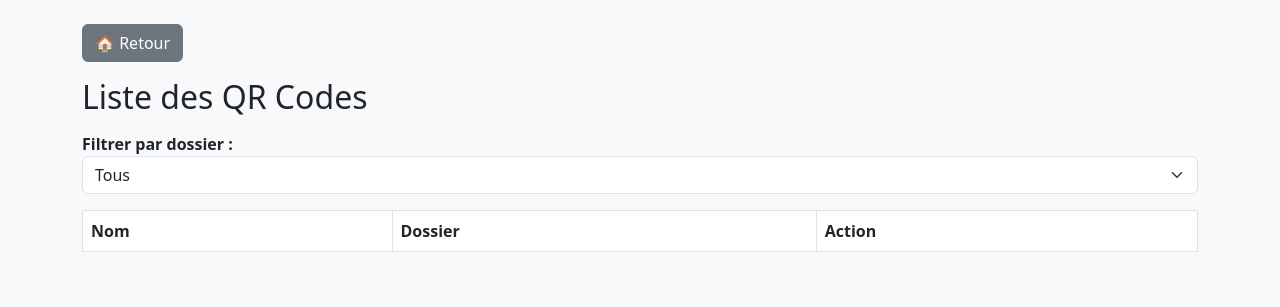
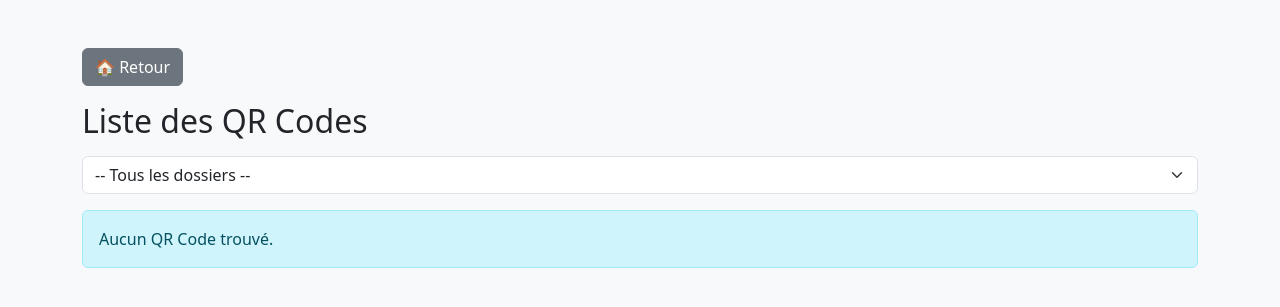
Before and after one commit to fode-konate/qr-code-dynamic, a Flask app: page /list in a window 1280 px wide. Shown: the top 307 px of the page. Run offline with Flask 3, Linux system fonts and the light colour scheme; the visitor is signed in with stand-in values (Sample User, id 1); lists and menus that the app fills with data are empty.

Commit message:
correction 10

```diff
--- a/templates/list.html
+++ b/templates/list.html
@@ -4,28 +4,29 @@
   <meta charset="UTF-8">
   <title>Liste des QR Codes</title>
   <link href="https://cdn.jsdelivr.net/npm/bootstrap@5.3.0/dist/css/bootstrap.min.css" rel="stylesheet">
+  <script src="https://cdn.jsdelivr.net/npm/bootstrap@5.3.0/dist/js/bootstrap.bundle.min.js"></script>
 </head>
-<body style="background-color: #f8f9fa;">
-
-  <div class="container mt-4">
+<body class="bg-light">
+  <div class="container mt-5">
     <a href="{{ url_for('home') }}" class="btn btn-secondary mb-3">🏠 Retour</a>
 
     <h2 class="mb-3">Liste des QR Codes</h2>
 
-    <form method="GET" class="mb-3">
-      <label for="folder" style="font-weight:bold;">Filtrer par dossier :</label>
-      <select name="folder" id="folder" class="form-select" onchange="this.form.submit()">
-        <option value="">Tous</option>
+    <form method="get" class="mb-3">
+      <select name="folder" class="form-select" onchange="this.form.submit()">
+        <option value="">-- Tous les dossiers --</option>
         {% for f in folders %}
-          <option value="{{ f }}" {% if selected_folder == f %}selected{% endif %}>{{ f }}</option>
+          <option value="{{ f }}" {% if f == selected_folder %}selected{% endif %}>{{ f }}</option>
         {% endfor %}
       </select>
     </form>
 
-    <table class="table table-bordered table-hover table-striped" style="background-color:white;">
+    {% if qr_codes %}
+      <table class="table table-bordered table-hover">
         <thead>
           <tr>
-          <th>Nom</th>
+            <th>ID</th>
+            <th>Nom (QR)</th>
             <th>Dossier</th>
             <th>Action</th>
           </tr>
@@ -33,20 +34,41 @@
         <tbody>
           {% for qr in qr_codes %}
             <tr>
-            <td>{{ qr.custom_id or qr.id }}</td>
+              <td>{{ qr.id }}</td>
+              <td>
+                <a href="#" data-bs-toggle="modal" data-bs-target="#qrModal{{ qr.id }}">{{ qr.custom_id or '—' }}</a>
+
+                <!-- Modal pour QR Code -->
+                <div class="modal fade" id="qrModal{{ qr.id }}" tabindex="-1" aria-labelledby="qrModalLabel{{ qr.id }}" aria-hidden="true">
+                  <div class="modal-dialog modal-dialog-centered">
+                    <div class="modal-content">
+                      <div class="modal-header">
+                        <h5 class="modal-title" id="qrModalLabel{{ qr.id }}">QR Code pour {{ qr.custom_id or qr.id }}</h5>
+                        <button type="button" class="btn-close" data-bs-dismiss="modal" aria-label="Fermer"></button>
+                      </div>
+                      <div class="modal-body text-center">
+                        <img src="https://api.qrserver.com/v1/create-qr-code/?data={{ url_for('redirect_dynamic', unique_id=qr.id, _external=True) }}&size=200x200" alt="QR Code">
+                        <p class="mt-3"><a href="{{ url_for('redirect_dynamic', unique_id=qr.id) }}" target="_blank">{{ url_for('redirect_dynamic', unique_id=qr.id, _external=True) }}</a></p>
+                      </div>
+                    </div>
+                  </div>
+                </div>
+              </td>
               <td>{{ qr.folder }}</td>
               <td>
-              <a href="{{ url_for('redirect_dynamic', unique_id=qr.id) }}" class="btn btn-sm btn-success" target="_blank">🔗 Accéder</a>
-              <a href="{{ url_for('update', unique_id=qr.id) }}" class="btn btn-sm btn-warning">✏️ Modifier</a>
-              <form action="{{ url_for('delete', unique_id=qr.id) }}" method="POST" class="d-inline">
-                <button type="submit" class="btn btn-sm btn-danger">🗑️ Supprimer</button>
+                <a href="{{ url_for('redirect_dynamic', unique_id=qr.id) }}" class="btn btn-sm btn-outline-primary" target="_blank">🔗 Lien</a>
+                <a href="{{ url_for('update', unique_id=qr.id) }}" class="btn btn-sm btn-outline-warning">✏️ Modifier</a>
+                <form method="POST" action="{{ url_for('delete', unique_id=qr.id) }}" style="display:inline-block;" onsubmit="return confirm('Confirmer la suppression ?')">
+                  <button type="submit" class="btn btn-sm btn-outline-danger">🗑️ Supprimer</button>
                 </form>
               </td>
             </tr>
           {% endfor %}
         </tbody>
       </table>
+    {% else %}
+      <div class="alert alert-info">Aucun QR Code trouvé.</div>
+    {% endif %}
   </div>
-
 </body>
 </html>
```
Lines whose indentation alone changed are shown as unchanged.
